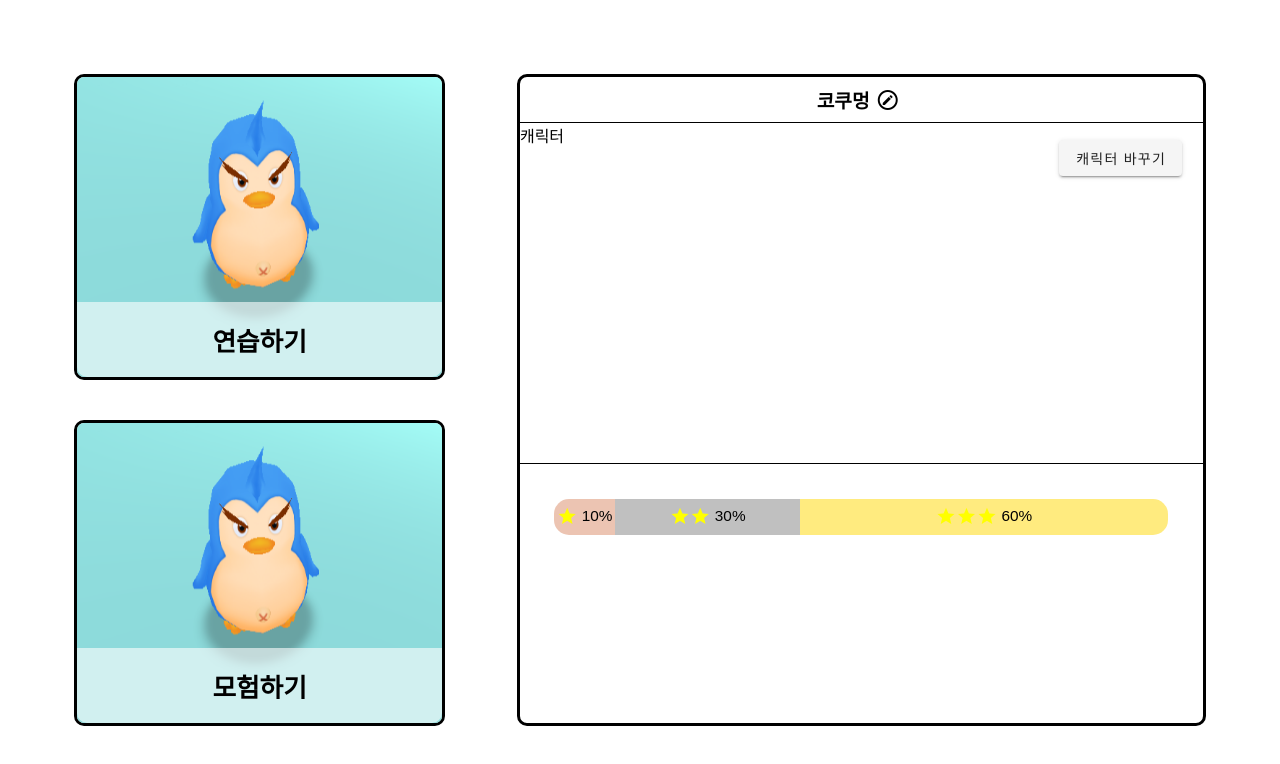
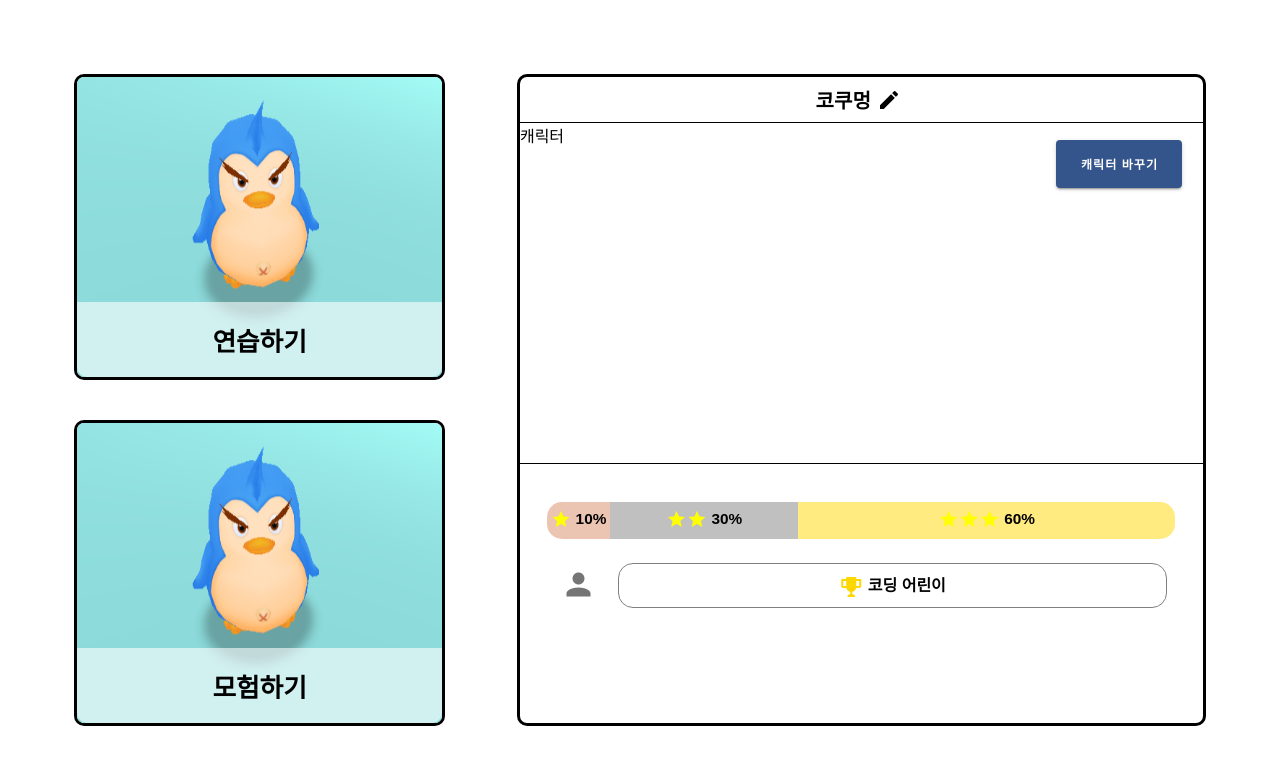
Before and after one commit to KimNackHyeon/Cobit, a Vue app in the folder code/frontend/: page /mypage in a window 1280 px wide. Shown: the top 764 px of the page. Built offline with nearby package versions, Linux system fonts and the light colour scheme.

Commit message:
S03P31B102-96 / Add mypage nickname

```diff
--- a/code/frontend/src/views/Mypage.vue
+++ b/code/frontend/src/views/Mypage.vue
@@ -26,30 +26,43 @@
         <div>
           코쿠멍
         </div>
-        <v-btn icon><v-icon style="color: black; margin-left: 1%;">mdi-pencil-circle-outline</v-icon></v-btn>
+        <v-btn icon><v-icon style="color: black; margin-left: 1%;">mdi-pencil</v-icon></v-btn>
       </div>
       <div style="height: 53%; border-bottom: 1px solid black; position: relative">
         캐릭터
         <v-btn class="changeBtn">캐릭터 바꾸기</v-btn>
       </div>
-      <div style="padding: 5%; height: 40%;">
+      <div style="padding: 4%; height: 40%;">
         <!-- 별 모음 -->
-        <div style="height: 30%">
+        <div style="height: 28%; display: flex; align-items: center">
           <!-- <div>
             <v-icon style="color: yellow; font-size: 3vw;">mdi-star</v-icon>
           </div> -->
-          <div>
-            <div class="onestar">
+          <div style="width: 100%">
+            <div class="star onestar">
               <v-icon style="font-size: 1.6vw; color: yellow">mdi-star</v-icon>
               {{starpercent[0]}}%
             </div>
-            <div class="twostar">
+            <div class="star twostar">
               <v-icon v-for="i in 2" :key="i" style="font-size: 1.6vw; color: yellow">mdi-star</v-icon>
               {{starpercent[1]}}%
             </div>
-            <div class="threestar">
+            <div class="star threestar">
               <v-icon v-for="i in 3" :key="i" style="font-size: 1.6vw; color: yellow">mdi-star</v-icon>
               {{starpercent[2]}}%
+            </div>
+          </div>
+        </div>
+        <div style="height: 4%"></div>
+        <!-- 칭호 -->
+        <div style="height: 28%; display: flex; align-items: center;">
+          <div style="display: inline-block; width: 10%; text-align: center;">
+            <v-icon style="font-size: 4.5vh;">mdi-account</v-icon>
+          </div>
+          <div class="nicknameBox">
+            <div class="nickname">
+              <v-icon style="color: gold;">mdi-trophy-variant</v-icon>
+              코딩 어린이
             </div>
           </div>
         </div>
@@ -134,7 +147,7 @@ export default {
     display: flex;
     justify-content: center;
     align-items: center;
-    font-size: 1.5vw;
+    font-size: 2.5vh;
     font-weight: 600;
     border-bottom: 1px solid black;
 }
@@ -142,32 +155,44 @@ export default {
   position: absolute;
   top: 5%;
   right: 3%;
+  color: white !important;
+  font-size: 1.5vh !important;
+  font-weight: 600;
+  background-color: rgba(52, 85, 139, 1) !important;
+  padding: 3vh !important;
 }
-.onestar {
+.star {
   display: inline-block;
   text-align: center;
   font-size: 1.2vw;
+  font-weight: 600;
   padding: 1vh 0;
+}
+.onestar {
   border-top-left-radius: 15px;
   border-bottom-left-radius: 15px;
   border-right: none;
   background: rgba(218, 138, 103, 0.5);
 }
 .twostar {
-  display: inline-block;
-  text-align: center;
-  font-size: 1.2vw;
-  padding: 1vh 0px;
   background: silver;
 }
 .threestar {
-  display: inline-block;
-  text-align: center;
-  font-size: 1.2vw;
-  padding: 1vh 0px;
   border-top-right-radius: 15px;
   border-bottom-right-radius: 15px;
   border-left: none;
   background: rgba(255, 215, 0, 0.5);
 }
+.nicknameBox {
+  display: inline-block;
+  width: 90%;
+  text-align: center;
+  padding: 1vh;
+}
+.nickname {
+  padding: 1vh;
+  border: 1px solid gray;
+  border-radius: 15px;
+  font-weight: 600;
+}
 </style>
```
